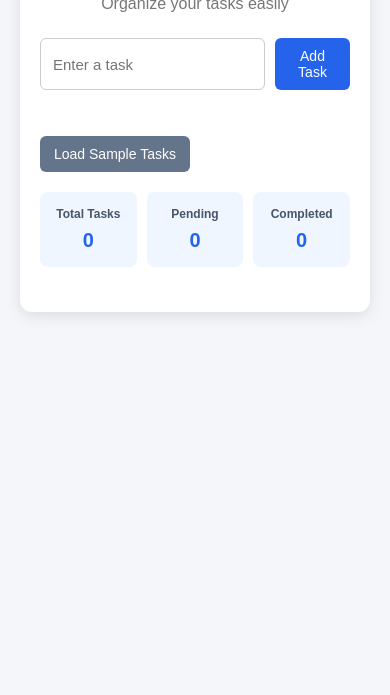
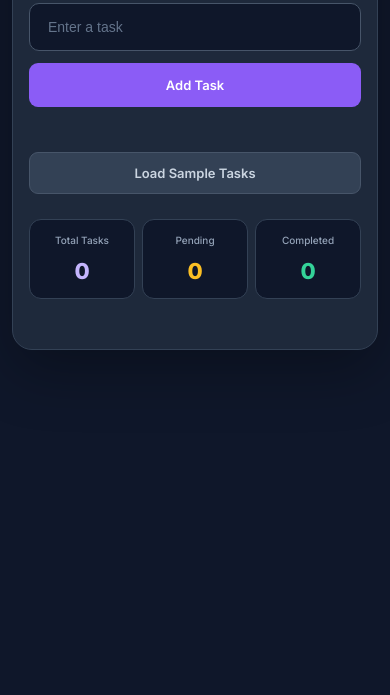
Before and after one commit to Elviera101/secure-task-manager, a plain HTML site: page index.html in a window 390 px wide. Shown: the part 149-844 px from the top of the page. Drawn offline with Linux system fonts and the light colour scheme.

Commit message:
deisgn change

```diff
--- a/css/style.css
+++ b/css/style.css
@@ -1,3 +1,5 @@
+
+@import url('https://fonts.googleapis.com/css2?family=Inter:wght@400;500;600;700;800&display=swap');
 
 * {
     margin: 0;
@@ -6,150 +8,246 @@
 }
 
 body {
-    font-family: Arial, sans-serif;
-    background-color: #f4f6f9;
-    padding: 40px 20px;
+    font-family: 'Inter', sans-serif;
+    background: #0f172a;
+    color: #f8fafc;
+    min-height: 100vh;
+    padding: 50px 20px;
 }
 
 .container {
-    max-width: 700px;
-    margin: auto;
-    background-color: white;
-    padding: 30px;
-    border-radius: 12px;
-    box-shadow: 0 4px 15px rgba(0, 0, 0, 0.1);
+    max-width: 750px;
+    margin: 0 auto;
+    padding: 35px;
+    background: #1e293b;
+    border: 1px solid #334155;
+    border-radius: 20px;
+    box-shadow: 0 20px 60px rgba(0, 0, 0, 0.3);
 }
 
 h1 {
+    font-size: 28px;
+    font-weight: 800;
     text-align: center;
-    color: #2563eb;
+    color: #c4b5fd;
     margin-bottom: 10px;
 }
 
 .subtitle {
     text-align: center;
-    color: #777;
-    margin-bottom: 25px;
+    color: #94a3b8;
+    font-size: 14px;
+    margin-bottom: 30px;
 }
 
 .task-form {
     display: flex;
-    gap: 10px;
-    margin-bottom: 10px;
+    gap: 12px;
+    margin-bottom: 12px;
 }
 
 #taskInput {
     flex: 1;
-    padding: 12px;
-    border: 1px solid #ccc;
-    border-radius: 6px;
-    font-size: 15px;
+    min-width: 0;
+    padding: 15px 18px;
+    background: #0f172a;
+    color: #f8fafc;
+    border: 1px solid #475569;
+    border-radius: 10px;
+    font-size: 14px;
+    outline: none;
+    transition: border 0.2s;
+}
+
+#taskInput:focus {
+    border-color: #a78bfa;
+}
+
+#taskInput::placeholder {
+    color: #64748b;
 }
 
 button {
     border: none;
-    padding: 10px 14px;
-    border-radius: 6px;
+    padding: 11px 15px;
+    border-radius: 9px;
     cursor: pointer;
-    font-size: 14px;
-    color: white;
+    font-family: inherit;
+    font-size: 13px;
+    font-weight: 600;
+    transition: 0.2s ease;
 }
 
 button:hover {
-    opacity: 0.85;
+    filter: brightness(1.15);
+    transform: translateY(-1px);
+}
+
+button:active {
+    transform: scale(0.97);
 }
 
 #addTaskBtn {
-    background-color: #2563eb;
+    background: #8b5cf6;
+    color: white;
+    padding: 14px 20px;
+}
+
+#taskMessage {
+    min-height: 18px;
+    color: #f87171;
+    font-size: 13px;
+    margin: 5px 0 10px;
 }
 
 .sample-btn {
-    background-color: #64748b;
-    margin: 10px 0 20px;
-}
-
-#taskMessage {
-    color: red;
-    font-size: 14px;
-    margin-bottom: 10px;
-    min-height: 16px;
+    width: 100%;
+    background: #334155;
+    color: #cbd5e1;
+    border: 1px solid #475569;
+    padding: 12px;
+    margin: 5px 0 25px;
 }
 
 .summary {
-    display: flex;
-    gap: 10px;
-    margin-bottom: 25px;
+    display: grid;
+    grid-template-columns: repeat(3, 1fr);
+    gap: 12px;
+    margin-bottom: 28px;
 }
 
 .summary-box {
-    flex: 1;
+    background: #0f172a;
+    border: 1px solid #334155;
+    border-radius: 12px;
     text-align: center;
-    background-color: #eff6ff;
-    padding: 15px 5px;
-    border-radius: 8px;
+    padding: 18px 8px;
 }
 
 .summary-box h3 {
-    font-size: 14px;
-    color: #475569;
-    margin-bottom: 8px;
+    color: #94a3b8;
+    font-size: 12px;
+    font-weight: 500;
+    margin-bottom: 12px;
 }
 
 .summary-box p {
-    font-size: 24px;
-    font-weight: bold;
-    color: #2563eb;
+    font-size: 27px;
+    font-weight: 800;
+    color: #c4b5fd;
+}
+
+.summary-box:nth-child(2) p {
+    color: #fbbf24;
+}
+
+.summary-box:nth-child(3) p {
+    color: #34d399;
 }
 
 #taskList {
     list-style: none;
+    display: flex;
+    flex-direction: column;
+    gap: 12px;
 }
 
 .task-item {
     display: flex;
     align-items: center;
     gap: 8px;
-    background-color: #f8fafc;
-    padding: 12px;
-    margin-bottom: 10px;
-    border: 1px solid #e2e8f0;
-    border-radius: 8px;
+    padding: 15px;
+    background: #263449;
+    border: 1px solid #3b4b63;
+    border-radius: 12px;
+    transition: 0.2s ease;
+}
+
+.task-item:hover {
+    border-color: #8b5cf6;
 }
 
 .task-text {
     flex: 1;
+    min-width: 0;
+    color: #e2e8f0;
+    font-size: 14px;
     overflow-wrap: anywhere;
 }
 
+.task-item.completed {
+    background: #1b302f;
+    border-color: #28564b;
+}
+
 .task-item.completed .task-text {
+    color: #6ee7b7;
     text-decoration: line-through;
-    color: #888;
 }
 
 .complete-btn {
-    background-color: #16a34a;
+    background: #065f46;
+    color: #6ee7b7;
 }
 
 .edit-btn {
-    background-color: #f59e0b;
+    background: #78350f;
+    color: #fcd34d;
 }
 
 .remove-btn {
-    background-color: #dc2626;
+    background: #7f1d1d;
+    color: #fca5a5;
 }
 
 .edit-input {
     flex: 1;
     min-width: 0;
-    padding: 8px;
-    border: 1px solid #94a3b8;
-    border-radius: 5px;
+    padding: 10px;
+    background: #0f172a;
+    color: white;
+    border: 1px solid #a78bfa;
+    border-radius: 8px;
+    font-family: inherit;
     font-size: 14px;
+    outline: none;
 }
 
-@media (max-width: 550px) {
+@media (max-width: 600px) {
+    body {
+        padding: 20px 12px;
+    }
+
     .container {
-        padding: 20px;
+        padding: 22px 16px;
+    }
+
+    h1 {
+        font-size: 22px;
+    }
+
+    .task-form {
+        flex-direction: column;
+    }
+
+    #addTaskBtn {
+        width: 100%;
+    }
+
+    .summary {
+        gap: 7px;
+    }
+
+    .summary-box {
+        padding: 14px 5px;
+    }
+
+    .summary-box h3 {
+        font-size: 10px;
+    }
+
+    .summary-box p {
+        font-size: 22px;
     }
 
     .task-item {
@@ -159,13 +257,10 @@
     .task-text,
     .edit-input {
         flex-basis: 100%;
+        margin-bottom: 5px;
     }
 
-    .summary-box h3 {
-        font-size: 12px;
-    }
-
-    .summary-box p {
-        font-size: 20px;
+    .task-item button {
+        flex: 1;
     }
 }
```
